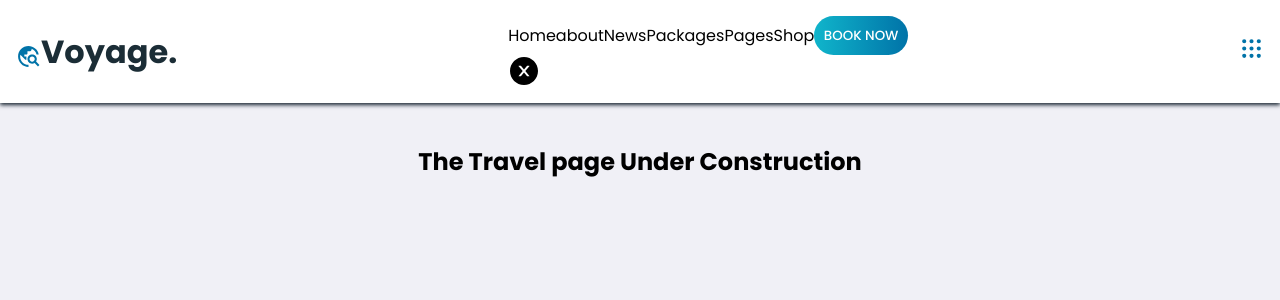
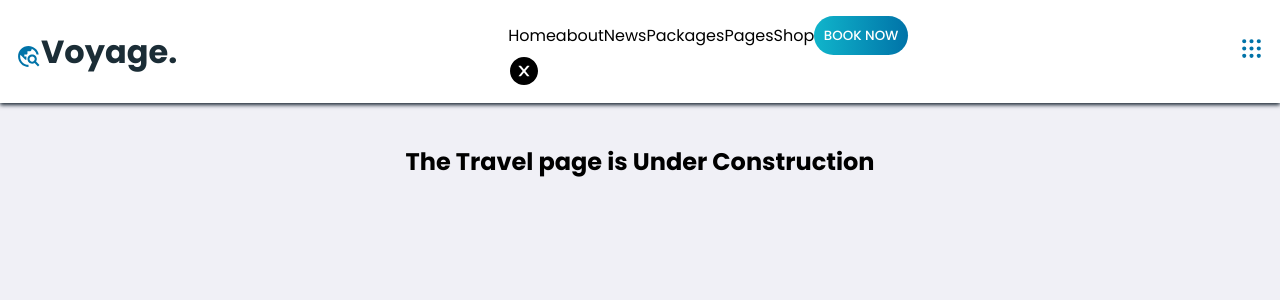
Before and after one commit to tresorsawasawa/travel_agency, a React (Create React App) app: page /travels/1 in a window 1280 px wide. Shown: the top 300 px of the page. Built offline with nearby package versions, Linux system fonts and the light colour scheme.

Commit message:
Correct a typing error

```diff
--- a/src/Pages/Travel.jsx
+++ b/src/Pages/Travel.jsx
@@ -4,7 +4,7 @@ const Travel = () => (
   <main>
     <section>
       <h2 style={{ marginTop: '5rem', textAlign: 'center' }}>
-        The Travel page Under Construction
+        The Travel page is Under Construction
       </h2>
     </section>
   </main>
```
